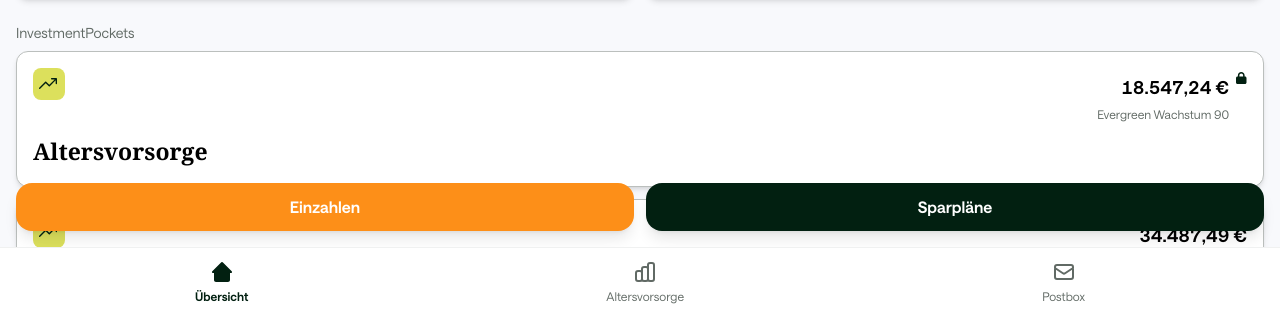
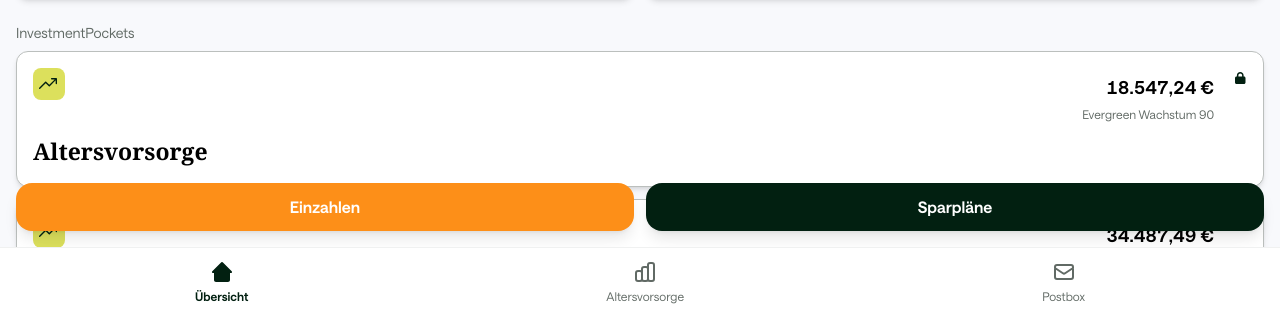
Before and after one commit to ivenkurz/kindersparplan, a Next.js app: page /Dashboard in a window 1280 px wide. Shown: the part 553-867 px from the top of the page. Built offline with nearby package versions, Linux system fonts and the light colour scheme.

Commit message:
InvestmentPockets: mehr Spacing für Schloss, Zahlen untereinander ausgerichtet

```diff
--- a/components/PocketCard.tsx
+++ b/components/PocketCard.tsx
@@ -75,14 +75,16 @@ export function PocketCard({
 
   return (
     <div className="box-border flex flex-col justify-between items-start p-4 gap-[10.5px] min-h-[103px] rounded-xl border border-zins-pocket-border bg-ds-neutral-0 shadow-md hover:shadow-lg transition-shadow font-saans">
-      {/* Top section: Icon + Betrag/Sublabel, gap 7px – Figma Layout */}
+      {/* Top section: Icon + Betrag/Sublabel + Lock-Platz – Zahlen untereinander, Platz für Schloss */}
       <div className="flex flex-row items-start gap-[7px] w-full">
         <InvestmentPocketIcon />
-        <div className="flex-1 min-w-0 flex flex-col items-end text-right">
+        <div className="flex-1 min-w-[110px] flex flex-col items-end text-right pr-3">
           <p className="text-[18px] font-semibold text-black leading-[38px] tabular-nums">{formatCurrency(amount)}</p>
           <p className="text-xs font-normal text-ds-neutral-70 leading-4">{sublabel}</p>
         </div>
-        {locked && <LockIcon />}
+        <div className="w-[14px] shrink-0 flex items-start justify-center">
+          {locked && <LockIcon />}
+        </div>
       </div>
       {/* Bottom section: Title – 23px, bold, Family/serif */}
       <p className="text-[23px] font-bold text-black leading-[38px] font-serif">{title}</p>
```
